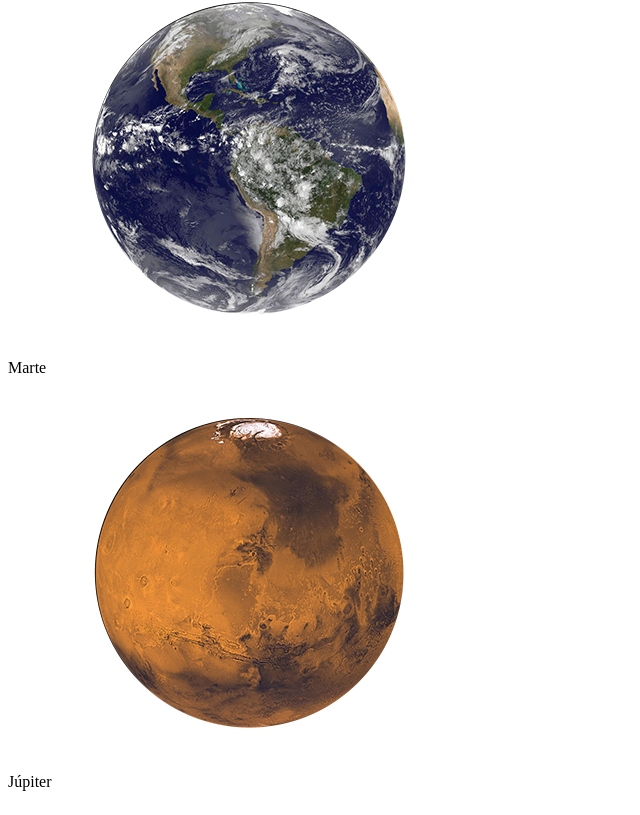
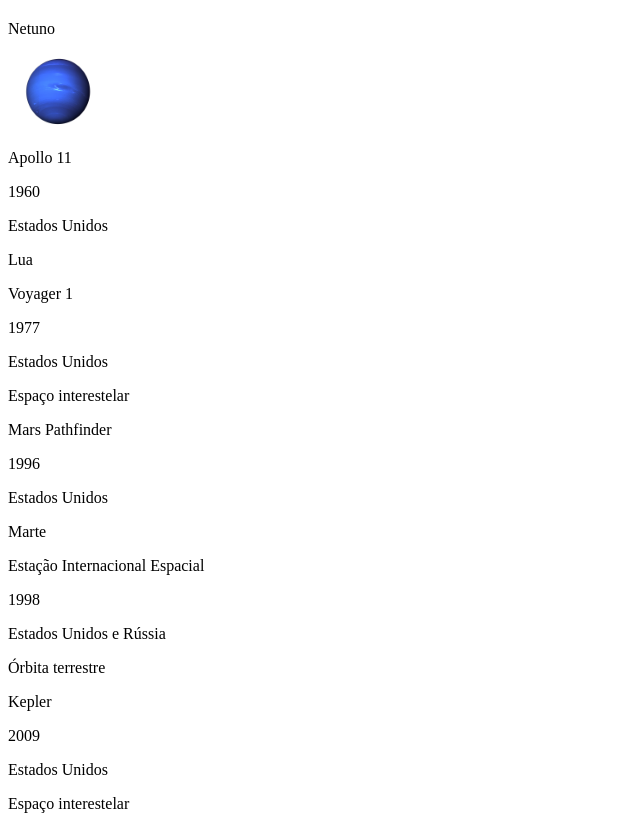
Before and after one commit to SheilaNS/project-solar-system, a React (Create React App) app: page / in a window 1280 px wide. Shown: the part 1010-1825 px from the top of the page, without its empty margins (0-640 px from the left). Built offline with nearby package versions, Linux system fonts and the light colour scheme.

Commit message:
Requisito 07: Crie um componente chamado Missions - ok

```diff
--- a/src/App.js
+++ b/src/App.js
@@ -1,5 +1,6 @@
 import React from 'react';
 import Header from './components/Header';
+import Missions from './components/Missions';
 import SolarSystem from './components/SolarSystem';
 
 class App extends React.Component {
@@ -8,6 +9,7 @@
       <>
         <Header />
         <SolarSystem />
+        <Missions />
       </>
     );
   }
--- /dev/null
+++ b/src/components/Missions.js
@@ -0,0 +1,21 @@
+import React, { Component } from 'react';
+import missions from '../data/missions';
+
+class Missions extends Component {
+  render() {
+    return (
+      <div data-testid="missions" className="mission-cards">
+        {missions.map((mission, index) => (
+          <div className="missions-card" key={ index }>
+            <p>{mission.name}</p>
+            <p>{mission.year}</p>
+            <p>{mission.country}</p>
+            <p>{mission.destination}</p>
+          </div>
+        ))}
+      </div>
+    );
+  }
+}
+
+export default Missions;
--- a/src/components/PlanetCard.js
+++ b/src/components/PlanetCard.js
@@ -9,7 +9,7 @@
     return (
       <div data-testid="planet-card">
         <p data-testid="planet-name">{planetName}</p>
-        <img src={ planetImage } alt={ nameText } />
+        <img src={ planetImage } alt={ nameText } width="100px" />
       </div>
     );
   }
```
